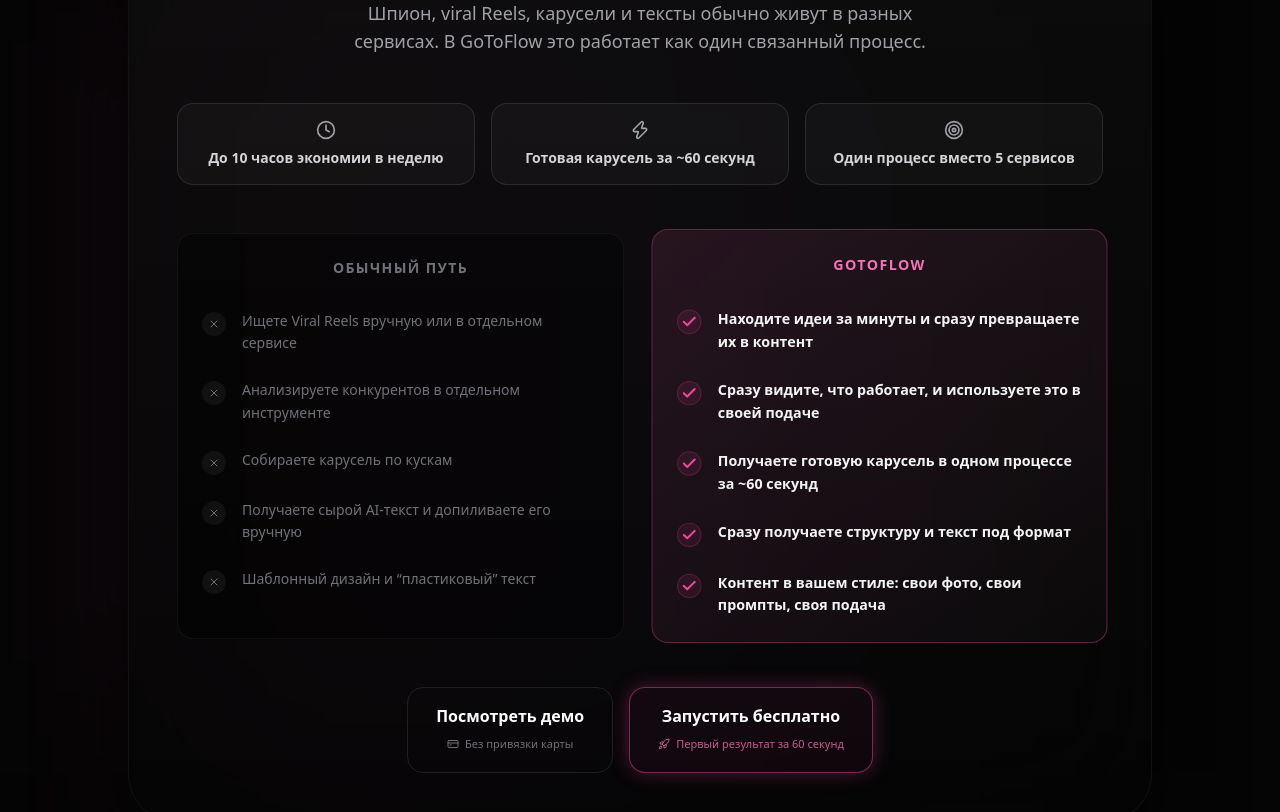
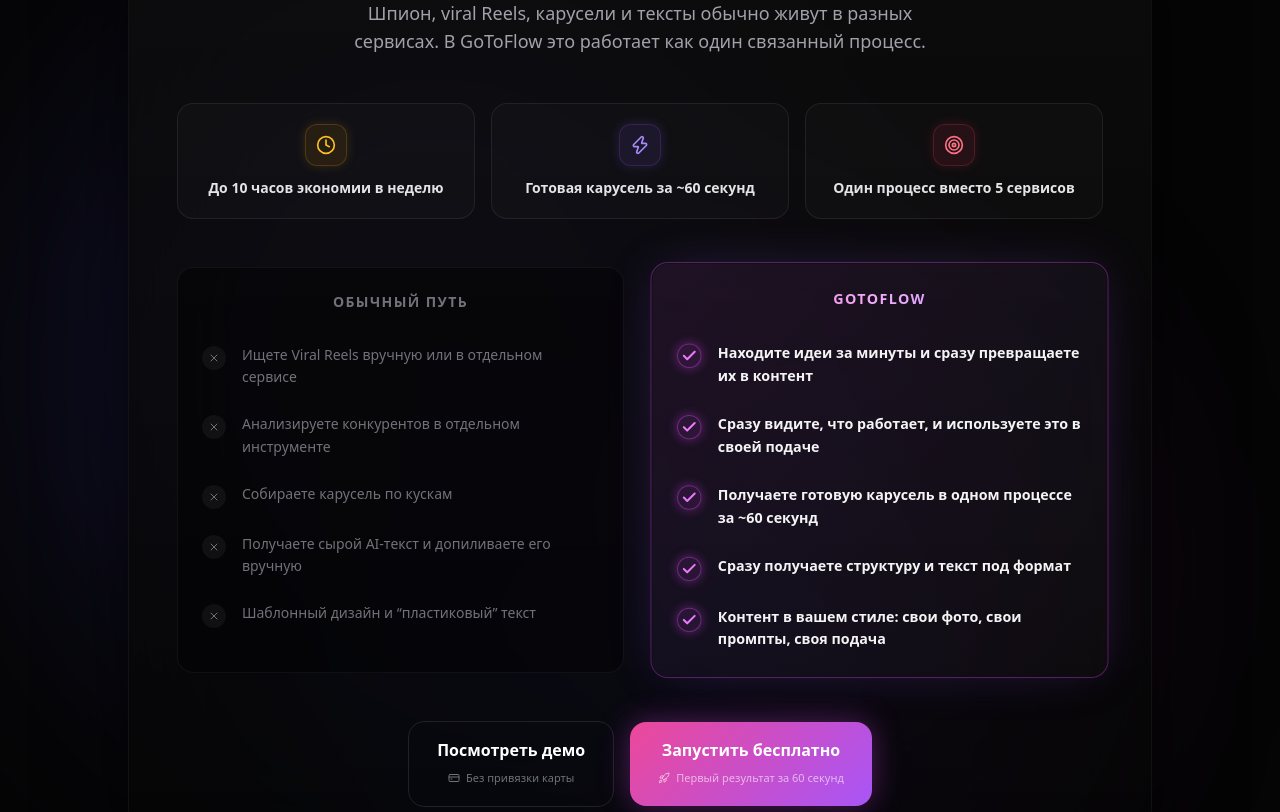
Before and after one commit to matteimikeska49-bot/gtf, a React (Vite) app: page / in a window 1280 px wide. Shown: the part 3880-4692 px from the top of the page. Built offline with nearby package versions, Linux system fonts and the light colour scheme.

Commit message:
style(unified-system): art direction — cosmic multilayer glow, colored metric icons, gradient right column + CTA button

```diff
--- a/src/components/UnifiedSystem.jsx
+++ b/src/components/UnifiedSystem.jsx
@@ -3,9 +3,9 @@ import { motion } from 'framer-motion';
 import { X, Check, Clock, Zap, Target, CreditCard, Rocket } from 'lucide-react';
 
 const metrics = [
-  { icon: <Clock className="w-5 h-5 text-zinc-400 mb-2" />, text: "До 10 часов экономии в неделю" },
-  { icon: <Zap className="w-5 h-5 text-zinc-400 mb-2" />, text: "Готовая карусель за ~60 секунд" },
-  { icon: <Target className="w-5 h-5 text-zinc-400 mb-2" />, text: "Один процесс вместо 5 сервисов" },
+  { icon: <Clock className="w-5 h-5" />, color: 'text-amber-400', ring: 'bg-amber-500/10 border-amber-500/20 shadow-[0_0_12px_rgba(251,191,36,0.15)]', text: "До 10 часов экономии в неделю" },
+  { icon: <Zap className="w-5 h-5" />,   color: 'text-violet-400', ring: 'bg-violet-500/10 border-violet-500/20 shadow-[0_0_12px_rgba(139,92,246,0.2)]',  text: "Готовая карусель за ~60 секунд" },
+  { icon: <Target className="w-5 h-5" />, color: 'text-rose-400',  ring: 'bg-rose-500/10 border-rose-500/20 shadow-[0_0_12px_rgba(244,63,94,0.15)]',    text: "Один процесс вместо 5 сервисов" },
 ];
 
 const oldWay = [
@@ -28,8 +28,13 @@ export const UnifiedSystem = () => (
   <section className="py-24 md:py-32 px-6 relative z-10 w-full overflow-hidden bg-[#050505]">
     <div className="max-w-5xl mx-auto relative z-10">
 
-      {/* ─── Фоновое свечение позади монолита (Вне его) ─── */}
-      <div className="absolute top-1/2 left-1/2 -translate-x-1/2 -translate-y-1/2 w-[90%] h-[90%] bg-gradient-to-r from-pink-500/15 via-purple-500/10 to-transparent blur-[120px] -z-10 pointer-events-none" />
+      {/* ─── Уникальное «космическое» свечение позади монолита ─── */}
+      {/* Слой 1: глубокий индиго-фиолетовый эллипс */}
+      <div className="absolute top-1/2 left-[30%] -translate-x-1/2 -translate-y-1/2 w-[70%] h-[80%] bg-indigo-600/20 blur-[130px] -z-10 pointer-events-none rounded-full" />
+      {/* Слой 2: правый акцент — персик/маджента */}
+      <div className="absolute top-[40%] right-[5%] w-[45%] h-[60%] bg-fuchsia-600/15 blur-[100px] -z-10 pointer-events-none rounded-full" />
+      {/* Слой 3: нижний якорь — тёмный синий */}
+      <div className="absolute bottom-[-10%] left-1/2 -translate-x-1/2 w-[60%] h-[40%] bg-blue-900/25 blur-[90px] -z-10 pointer-events-none rounded-full" />
 
       {/* ─── Главная обертка (Монолит) ─── */}
       <motion.div
@@ -58,10 +63,12 @@ export const UnifiedSystem = () => (
               {metrics.map((m, i) => (
                 <div
                   key={i}
-                  className="flex flex-col items-center justify-center bg-white/[0.03] border border-white/10 rounded-2xl p-4 text-center hover:bg-white/[0.05] transition-colors"
+                  className="flex flex-col items-center justify-center bg-white/[0.02] border border-white/[0.07] rounded-2xl p-5 text-center hover:bg-white/[0.04] hover:border-white/10 transition-all duration-300"
                 >
-                  {m.icon}
-                  <p className="text-zinc-300 font-semibold text-sm leading-snug">{m.text}</p>
+                  <div className={`p-2.5 rounded-xl border mb-3 ${m.ring}`}>
+                    <span className={m.color}>{m.icon}</span>
+                  </div>
+                  <p className="text-zinc-200 font-semibold text-sm leading-snug">{m.text}</p>
                 </div>
               ))}
             </div>
@@ -87,19 +94,21 @@ export const UnifiedSystem = () => (
               </div>
 
               {/* Правая — «GoToFlow» (ПОБЕДИТЕЛЬ) */}
-              <div className="bg-white/[0.02] border border-pink-500/40 rounded-2xl p-6 relative overflow-hidden flex flex-col h-full transform transition-transform md:scale-[1.02]">
-                 {/* Легкий градиент внутри */}
-                 <div className="absolute inset-0 bg-gradient-to-br from-pink-500/10 to-transparent pointer-events-none" />
+              <div className="bg-white/[0.02] border border-transparent rounded-2xl p-6 relative overflow-hidden flex flex-col h-full md:scale-[1.02] transition-transform"
+                style={{ boxShadow: '0 0 0 1px rgba(217,70,239,0.35), 0 0 50px -10px rgba(139,92,246,0.25)' }}>
+                 {/* Тонкое внутреннее свечение — от верхнего левого угла */}
+                 <div className="absolute inset-0 bg-gradient-to-br from-fuchsia-600/[0.08] via-violet-600/[0.04] to-transparent pointer-events-none" />
 
                  <div className="relative z-10 flex flex-col h-full">
-                    <p className="text-sm uppercase tracking-widest font-bold text-pink-400 mb-8 text-center drop-shadow-sm">
+                    {/* Градиентный заголовок */}
+                    <p className="text-sm uppercase tracking-widest font-bold mb-8 text-center bg-gradient-to-r from-pink-400 via-fuchsia-300 to-violet-400 bg-clip-text text-transparent">
                       GoToFlow
                     </p>
-                    <div className="flex flex-col gap-6 flex-1 text-zinc-100">
+                    <div className="flex flex-col gap-6 flex-1">
                       {newWay.map((text, idx) => (
                         <div key={idx} className="flex items-start gap-4">
-                          <div className="shrink-0 mt-0.5 w-6 h-6 rounded-full border border-pink-500/20 bg-pink-500/10 flex items-center justify-center">
-                            <Check className="w-4 h-4 text-pink-500" strokeWidth={3} />
+                          <div className="shrink-0 mt-0.5 w-6 h-6 rounded-full border border-fuchsia-500/40 bg-fuchsia-500/10 flex items-center justify-center shadow-[0_0_10px_rgba(217,70,239,0.4)]">
+                            <Check className="w-4 h-4 text-fuchsia-400" strokeWidth={3} />
                           </div>
                           <p className="text-sm text-zinc-100 font-semibold leading-relaxed">{text}</p>
                         </div>
@@ -121,10 +130,11 @@ export const UnifiedSystem = () => (
                   </span>
                 </button>
 
-                {/* Кнопка CTA */}
-                <button className="group flex flex-col items-center gap-1 px-7 py-4 rounded-2xl border border-pink-500/50 bg-pink-500/5 text-white font-semibold text-base shadow-[0_0_20px_rgba(236,72,153,0.3)] hover:shadow-[0_0_30px_rgba(236,72,153,0.4)] hover:bg-pink-500/10 transition-all duration-300 min-w-[200px]">
+                {/* Кнопка CTA — градиентная заливка */}
+                <button className="group flex flex-col items-center gap-1 px-7 py-4 rounded-2xl text-white font-semibold text-base transition-all duration-300 min-w-[200px] shadow-[0_0_30px_rgba(217,70,239,0.35)] hover:shadow-[0_0_45px_rgba(217,70,239,0.5)] hover:scale-[1.02]"
+                  style={{ background: 'linear-gradient(135deg, #ec4899 0%, #a855f7 100%)' }}>
                   <span>Запустить бесплатно</span>
-                  <span className="flex items-center gap-1.5 text-[11px] font-normal text-pink-400/80">
+                  <span className="flex items-center gap-1.5 text-[11px] font-normal text-white/60">
                     <Rocket className="w-3 h-3" />
                     Первый результат за 60 секунд
                   </span>
```
